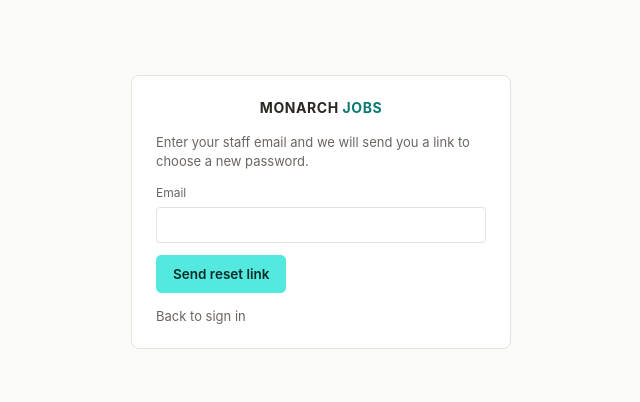
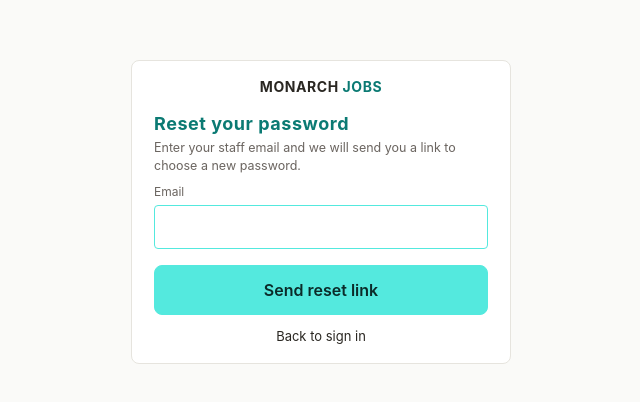
Before and after one commit to McLoudConstruction/MonarchJobs, a Next.js app: page /forgot-password in a window 1280 px wide. Shown: the part 178-580 px from the top of the page, without its empty margins (319-959 px from the left). Built offline with nearby package versions, Linux system fonts and the light colour scheme; no server answers.

Commit message:
Add files via upload

```diff
--- a/app/forgot-password/page.js
+++ b/app/forgot-password/page.js
@@ -3,6 +3,7 @@
 import { useState } from 'react';
 import Link from 'next/link';
 import { getSupabase } from '@/lib/supabaseClient';
+import BrandLogo from '@/components/BrandLogo';
 
 // Staff request a reset link here. The same confirmation shows whether or not the email
 // belongs to an account, so the page cannot be used to find out who has one.
@@ -34,26 +35,29 @@ export default function ForgotPasswordPage() {
 
   return (
     <div className="center-wrap">
-      <form className="card" onSubmit={onSubmit}>
-        <span className="brand">Monarch <span>Jobs</span></span>
+      <div className="card compact">
+        <BrandLogo />
+        <h2 className="auth-welcome">Reset your password</h2>
         {sent ? (
           <>
             <div className="msg ok">If that email belongs to a staff account, a reset link is on its way. It can take a few minutes; check spam too.</div>
-            <p className="hint"><Link href="/login">Back to sign in</Link></p>
+            <p className="auth-links"><Link href="/login">Back to sign in</Link></p>
           </>
         ) : (
           <>
-            <p className="hint">Enter your staff email and we will send you a link to choose a new password.</p>
-            <div className="field">
-              <label htmlFor="email">Email</label>
-              <input id="email" type="email" autoComplete="email" value={email} onChange={(e) => setEmail(e.target.value)} required />
-            </div>
-            {error && <div className="msg err">{error}</div>}
-            <button className="primary" type="submit" disabled={busy}>{busy ? 'Sending...' : 'Send reset link'}</button>
-            <p className="hint" style={{ marginTop: 14, marginBottom: 0 }}><Link href="/login">Back to sign in</Link></p>
+            <p className="hint auth-sub">Enter your staff email and we will send you a link to choose a new password.</p>
+            <form className="pw-form auth-form" onSubmit={onSubmit}>
+              <div className="field">
+                <label htmlFor="email">Email</label>
+                <input id="email" type="email" autoComplete="email" autoCapitalize="off" value={email} onChange={(e) => setEmail(e.target.value)} required autoFocus />
+              </div>
+              {error && <div className="msg err">{error}</div>}
+              <button className="primary big" type="submit" disabled={busy} style={{ width: '100%', marginTop: 12 }}>{busy ? 'Sending...' : 'Send reset link'}</button>
+            </form>
+            <p className="auth-links"><Link href="/login">Back to sign in</Link></p>
           </>
         )}
-      </form>
+      </div>
     </div>
   );
 }
--- a/components/password.css
+++ b/components/password.css
@@ -46,3 +46,4 @@
 /* sign-in page: same look as the invite page */
 .auth-form input[type="email"], .auth-form input[type="text"]{ min-height: 44px; font-size: 16px; }
 .auth-links{ margin: 12px 0 0; text-align: center; font-size: 13px; }
+.card.compact .auth-sub{ margin: 2px 0 6px; font-size: 12.5px; }
```
Also changed, not shown: app/reset-password/page.js (+10 -5 lines).
